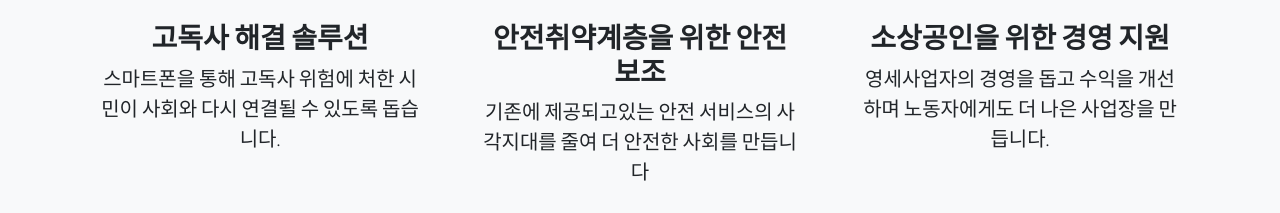
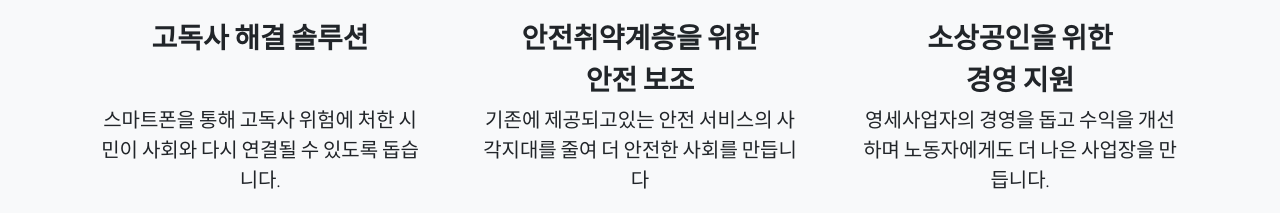
Before and after one commit to JuNijen/ssossion.github.io, a website: page index.html in a window 1280 px wide. Shown: the part 643-856 px from the top of the page. Drawn offline with nearby package versions, Linux system fonts and the light colour scheme; a web font is replaced by a local one.

Commit message:
[EDIT] edit text line

```diff
--- a/index.html
+++ b/index.html
@@ -62,6 +62,7 @@
                             <i class="icon-screen-desktop m-auto text-primary"></i>
                         </div>
                         <h3>고독사 해결 솔루션</h3>
+                        <h3>　</h3>
                         <p class="lead mb-0">스마트폰을 통해 고독사 위험에 처한 시민이 사회와 다시 연결될 수 있도록 돕습니다.</p>
                     </div>
                 </div>
@@ -70,7 +71,8 @@
                         <div class="features-icons-icon d-flex">
                             <i class="icon-layers m-auto text-primary"></i>
                         </div>
-                        <h3>안전취약계층을 위한 안전 보조</h3>
+                        <h3>안전취약계층을 위한</h3>
+                        <h3>안전 보조</h3>
                         <p class="lead mb-0">기존에 제공되고있는 안전 서비스의 사각지대를 줄여 더 안전한 사회를 만듭니다</p>
                     </div>
                 </div>
@@ -79,7 +81,8 @@
                         <div class="features-icons-icon d-flex">
                             <i class="icon-check m-auto text-primary"></i>
                         </div>
-                        <h3>소상공인을 위한 경영 지원</h3>
+                        <h3>소상공인을 위한</h3>
+                        <h3>경영 지원</h3>
                         <p class="lead mb-0">영세사업자의 경영을 돕고 수익을 개선하며 노동자에게도 더 나은 사업장을 만듭니다.</p>
                     </div>
                 </div>
```
Also changed, not shown: html/service.html (+9 -5 lines).
